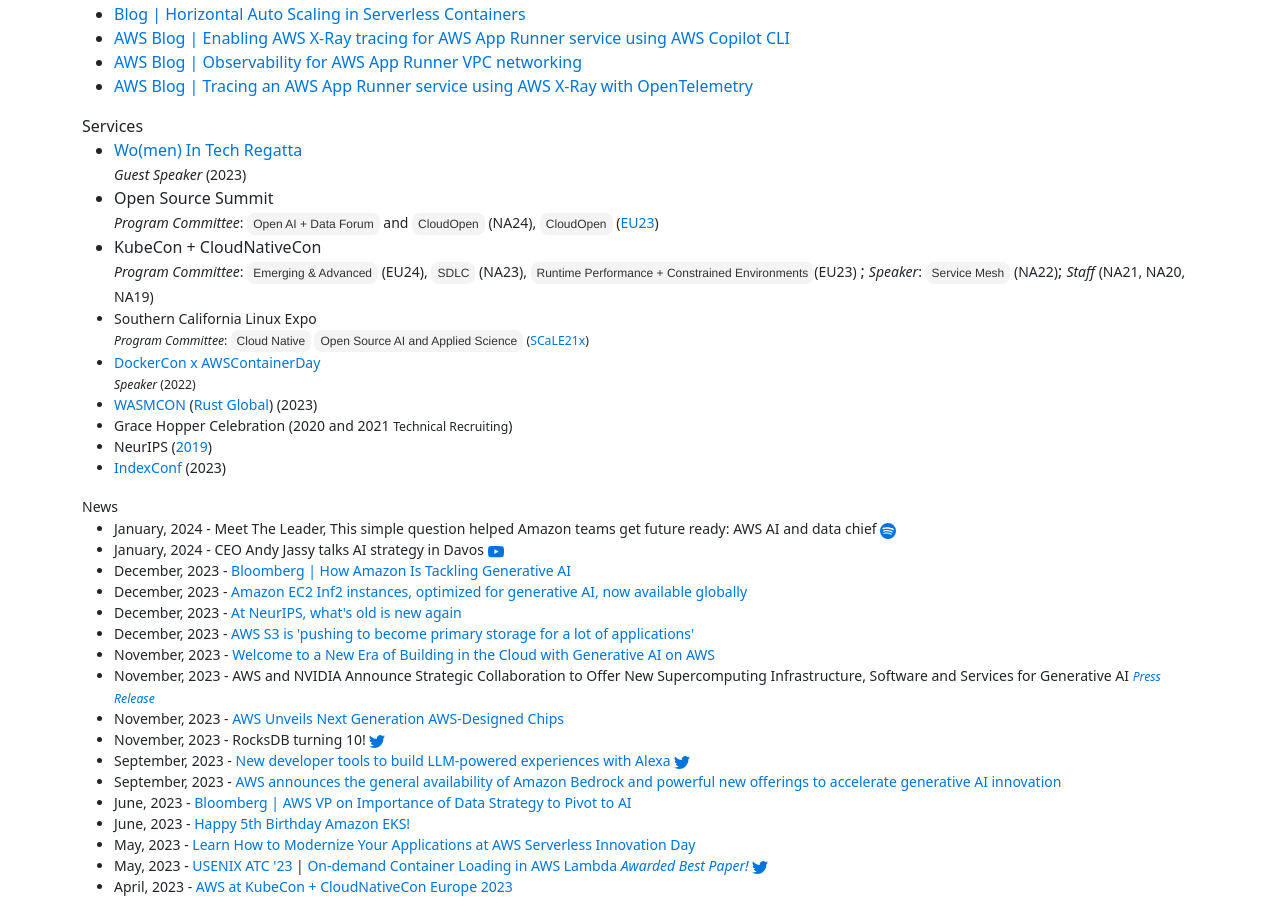
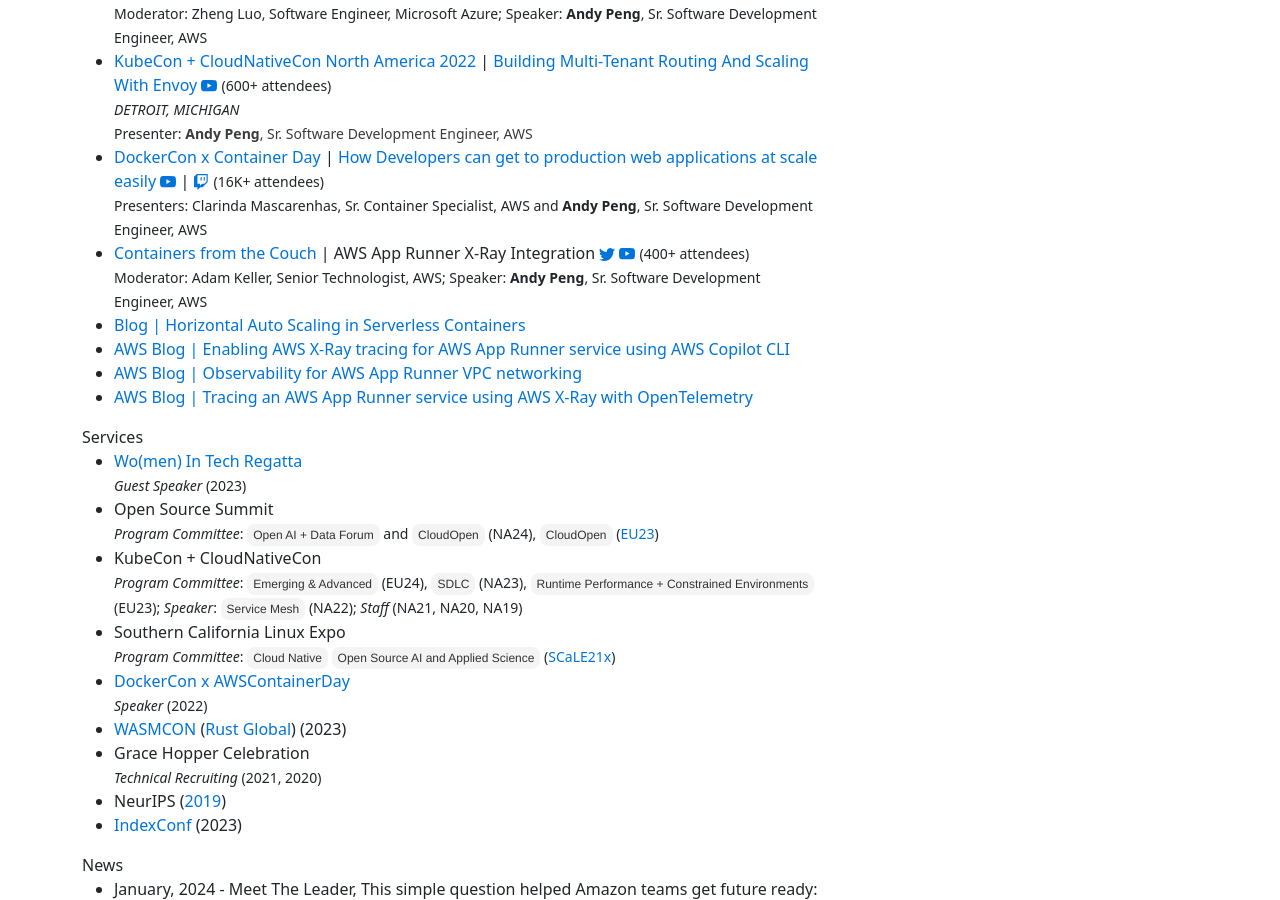
Before and after one commit to gfw001/gfw001.github.io, a Jekyll site: the page index.html, which Jekyll copies as it is, in a window 1280 px wide and 900 px high, scrolled down 1134 px. Built offline with Jekyll 4.4.1, drawn with Linux system fonts in a browser that asks for light colours.

Commit message:
Update index.html

```diff
--- a/index.html
+++ b/index.html
@@ -316,7 +316,7 @@
 	</li>
 	<li>
 		KubeCon + CloudNativeCon <br>
-		<small><i>Program Committee</i>: <button>Emerging & Advanced</button> (EU24), <button>SDLC</button> (NA23), <button>Runtime Performance + Constrained Environments</button>(EU23) </small>; <small><i>Speaker</i>: <button>Service Mesh</button> (NA22)</small>; <small><i>Staff</i> (NA21, NA20, NA19)
+		<small><i>Program Committee</i>: <button>Emerging & Advanced</button> (EU24), <button>SDLC</button> (NA23), <button>Runtime Performance + Constrained Environments</button>(EU23); <i>Speaker</i>: <button>Service Mesh</button> (NA22); <i>Staff</i> (NA21, NA20, NA19)</small>
 	</li>
 	<li>
 		Southern California Linux Expo <br>
@@ -330,7 +330,8 @@
 		<a href="https://events.linuxfoundation.org/wasmcon/">WASMCON</a> (<a href="https://foundation.rust-lang.org/events/rust-global-wasmcon-2023/">Rust Global</a>) (2023)
 	</li>
 	<li>
-		Grace Hopper Celebration (2020 and 2021 <small>Technical Recruiting</small>)
+		Grace Hopper Celebration <BR>
+		<small><i>Technical Recruiting</i> (2021, 2020)</small>
 	</li>
 	<li>
 		NeurIPS (<a href="https://nips.cc/Conferences/2019">2019</a>)
```
